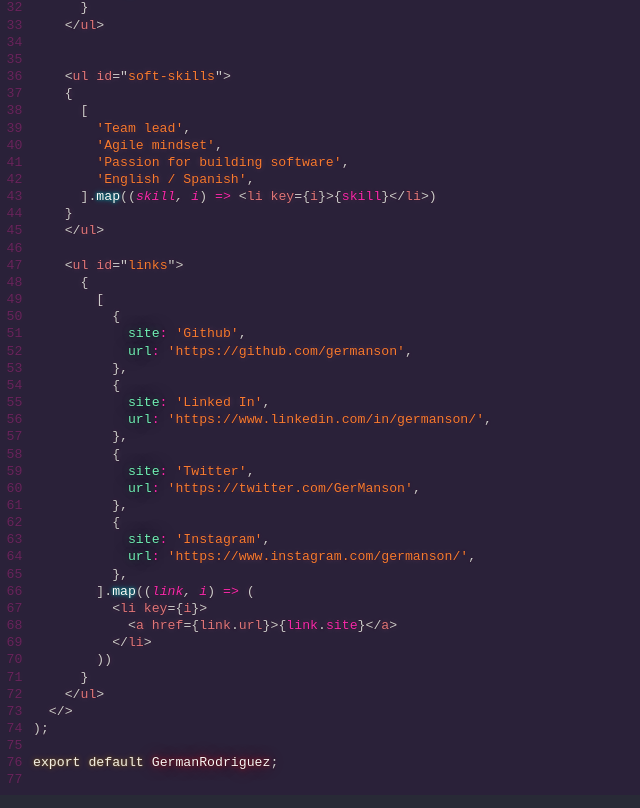
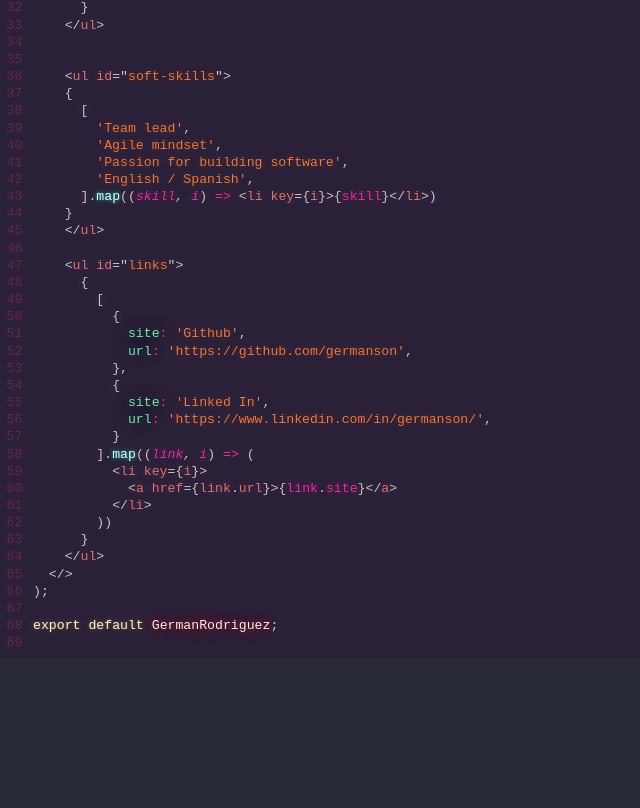
Before and after one commit to germanrdz/germanrdz.com, a React (Create React App) app: page / in a window 1280 px wide. Shown: the part 539-1347 px from the top of the page, without its empty margins (0-640 px from the left). After the commit the page ends 1210 px from the top, so only its background shows below. Built offline with nearby package versions, Linux system fonts and the light colour scheme.

Commit message:
Removing personal social networks

```diff
--- a/src/App.js
+++ b/src/App.js
@@ -60,15 +60,7 @@ const GermanRodriguez = () => (
           {
             site: 'Linked In',
             url: 'https://www.linkedin.com/in/germanson/',
-          },
-          {
-            site: 'Twitter',
-            url: 'https://twitter.com/GerManson',
-          },
-          {
-            site: 'Instagram',
-            url: 'https://www.instagram.com/germanson/',
-          },
+          }
         ].map((link, i) => (
           <li key={i}>
             <a href={link.url}>{link.site}</a>
```
